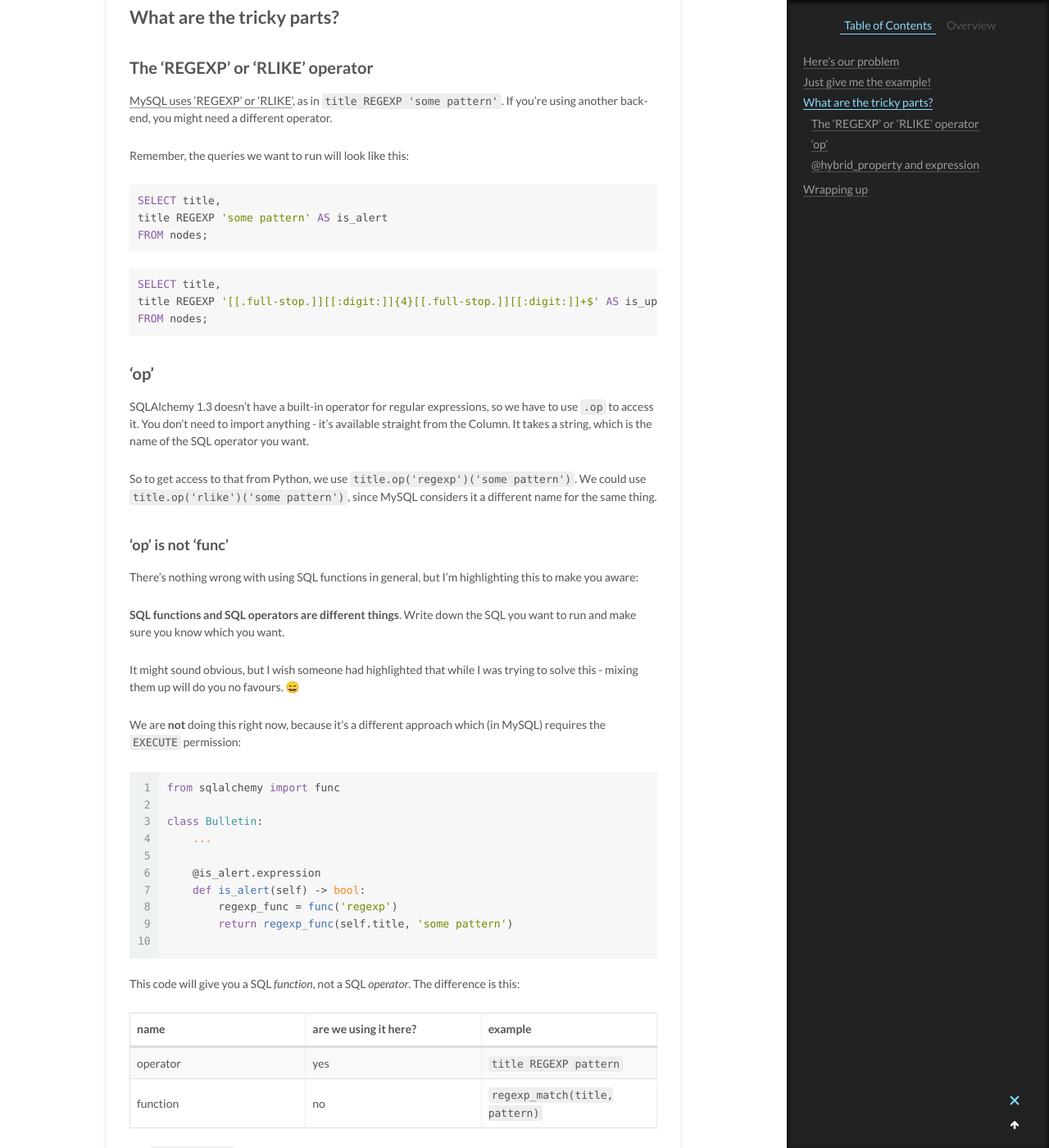
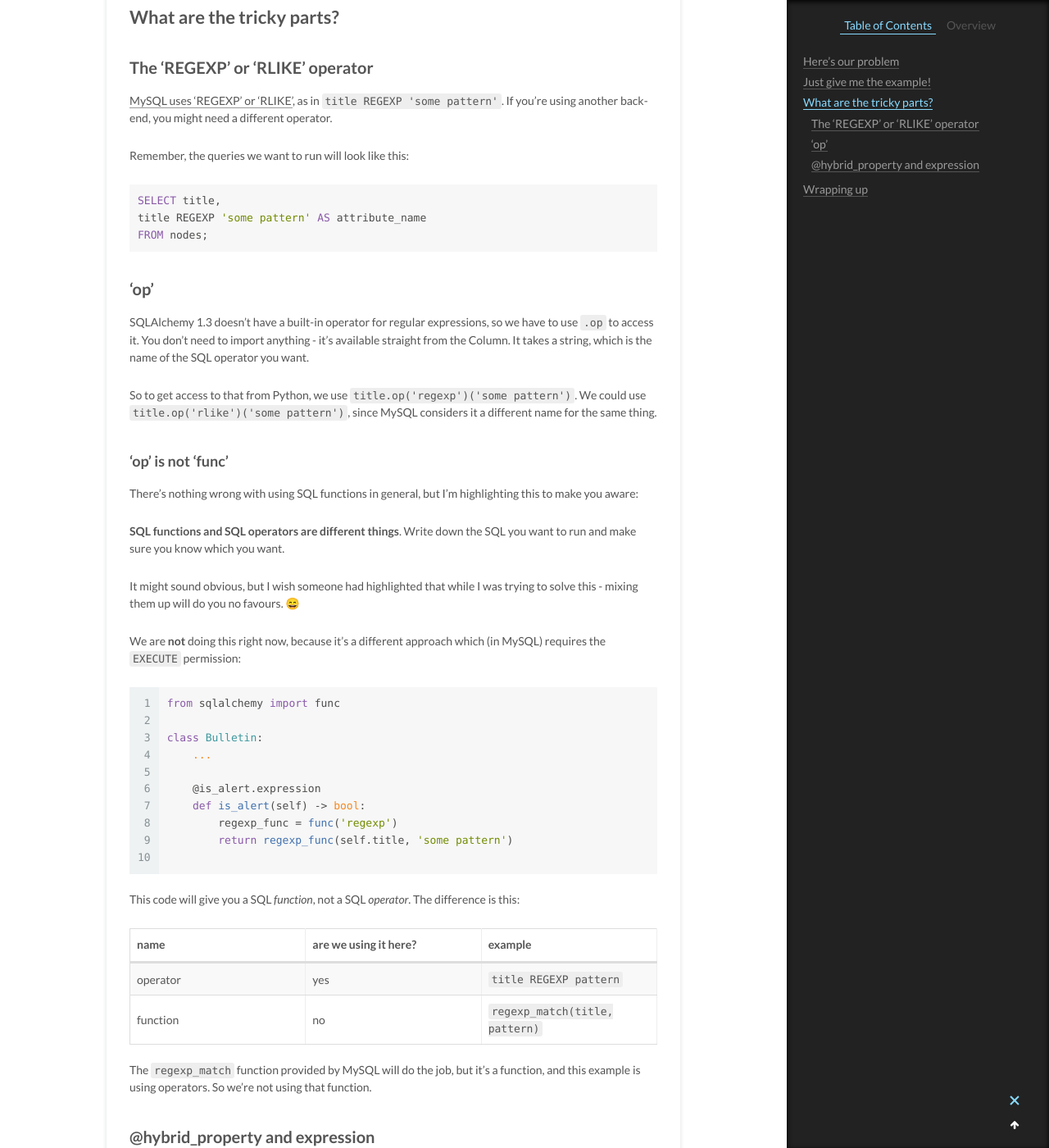
Before and after one commit to d-lord/d-lord.github.io, a Jekyll site: the page built from _posts/2021-03-09-sqlalchemy-hybrid-properties-regex.md, in a window 1280 px wide and 1400 px high, scrolled down 1611 px. Shown: the whole window at 82% size. Built offline with Jekyll 4.4.1, drawn with Linux system fonts in a browser that asks for light colours.

Commit message:
Clean up accidental inconsistency

```diff
--- a/_posts/2021-03-09-sqlalchemy-hybrid-properties-regex.md
+++ b/_posts/2021-03-09-sqlalchemy-hybrid-properties-regex.md
@@ -76,13 +76,7 @@ Remember, the queries we want to run will look like this:
 
 {% highlight sql %}
 SELECT title,
-title REGEXP 'some pattern' AS is_alert
-FROM nodes;
-{% endhighlight %}
-
-{% highlight sql %}
-SELECT title,
-title REGEXP '[[.full-stop.]][[:digit:]]{4}[[.full-stop.]][[:digit:]]+$' AS is_update
+title REGEXP 'some pattern' AS attribute_name
 FROM nodes;
 {% endhighlight %}
 
```
